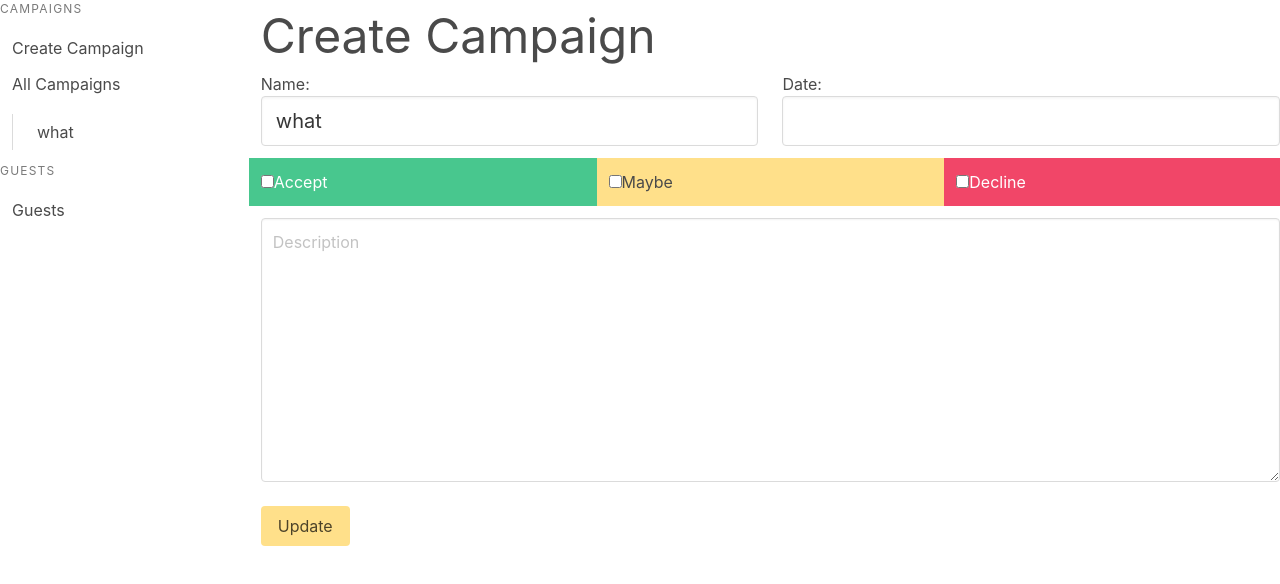
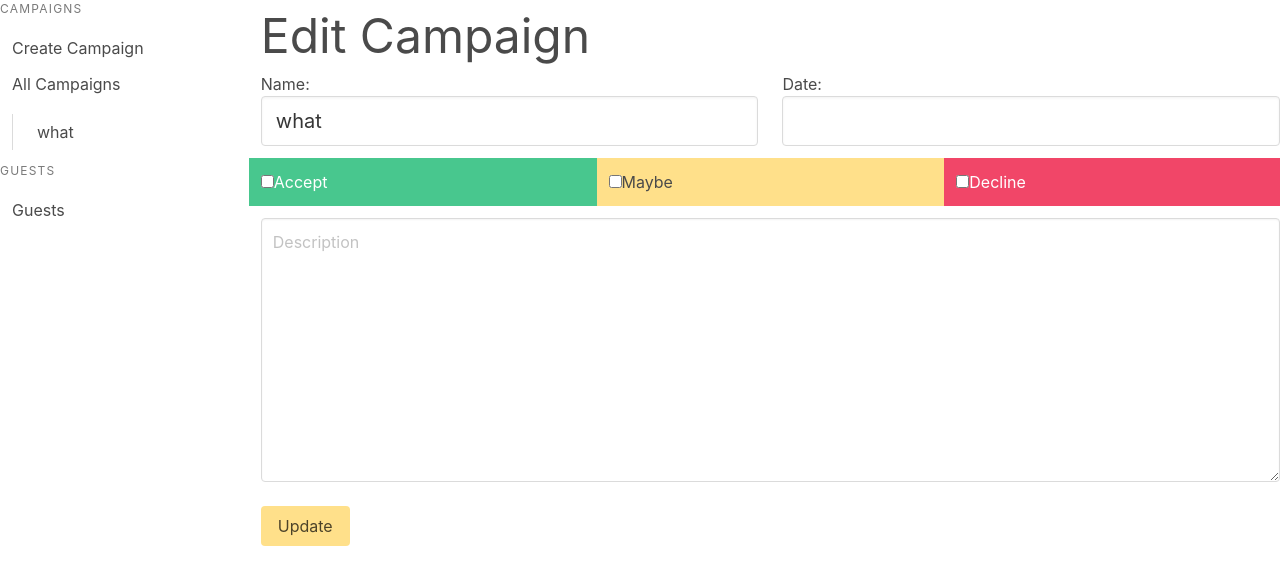
Before and after one commit to shmuelpro/rsvp-admin-frontend, a React (Create React App) app: page /createcampaign/1 in a window 1280 px wide. Shown: the top 584 px of the page. Built offline with nearby package versions, Linux system fonts and the light colour scheme; no server answers.

Commit message:
fixed notification

```diff
--- a/package.json
+++ b/package.json
@@ -32,5 +32,5 @@
       "last 1 safari version"
     ]
   },
-  "proxy": "http://localhost:4000"
+  "proxy": "http://rsvpadmin/"
 }
--- a/src/App.js
+++ b/src/App.js
@@ -56,16 +56,23 @@ function App() {
 
 
     if (data.id) {
-      campaignsStore.current.update(data);
+      campaignsStore.current.update(data).then((da) => {
+        console.log(da)
+        setNotification("Your Campaign was updated successfully. Your URL is " + createCampaignURL(da.data))
+      })
     } else {
       campaignsStore.current.create(data).then((da) => {
 
-        setNotification("Your Campaign was created successfully. Your URL is " + createCampaignURL(da))
+        setNotification("Your Campaign was created successfully. Your URL is " + createCampaignURL(da.data))
 
       }).catch((error) => {
         setNotification("Failed");
       })
     }
+  }
+
+  function clearNotification() {
+    setNotification("");
   }
 
 
@@ -85,21 +92,21 @@ function App() {
 
               </Route>
               <Route exact path="/createcampaign">
-                <CampaignEditor notification={notification} campaign={{}} state="NEW" edit={editCampaign.bind(this)} />
+                <CampaignEditor notification={notification} clearNotification={clearNotification} campaign={{}} state="NEW" edit={editCampaign.bind(this)} />
               </Route>
               <Route path="/createcampaign/:campaign" component={(props) => {
 
                 var campaign = getCampaign(props.match.params.campaign);
-                console.log("Creating cam  p")
-                console.log(campaign)
-                return <CampaignEditor {...props} campaign={{...campaign}} notification={notification} state="EDITING" edit={editCampaign.bind(this)} />
+
+
+                return <CampaignEditor clearNotification={clearNotification} {...props} campaign={{ ...campaign }} notification={notification} state="EDITING" edit={editCampaign.bind(this)} />
 
               }} />
 
               <Route path="/campaigns" component={(props) => {
 
 
-                return <Campaigns {...props}  campaigns={campaigns} />
+                return <Campaigns {...props} campaigns={campaigns} />
 
               }} />
 
--- a/src/components/CampaignEditor.js
+++ b/src/components/CampaignEditor.js
@@ -5,7 +5,8 @@ export default function CampaignEditor(props) {
     const [inputName, setInputName] = useState(props.campaign.name);
     const [inputDate, setInputDate] = useState(props.campaign.date);
     const [inputDescription, setInputDescription] = useState(props.campaign.description);
-    const [buttonText, setButtonText] = useState();
+    const [buttonText, setButtonText] = useState("Loading");
+    const [title, setTitle] = useState("Loading");
     const [displayNotification,setDisplayNotification] = useState(false)
 
 
@@ -15,11 +16,14 @@ export default function CampaignEditor(props) {
 
     useEffect(() => {
 
+
         if (props.state === "NEW") {
             setButtonText("Create")
+            setTitle("Create Campaign")
         }
         else {
             setButtonText("Update")
+            setTitle("Edit Campaign")
         }
 
         var buttonNum = props.campaign.buttonsNum;
@@ -54,11 +58,13 @@ export default function CampaignEditor(props) {
 
         if(props.notification !== ""){
             setDisplayNotification(true)
+        }else{
+            setDisplayNotification(false)
         }
 
 
        const to =  setTimeout(() => {
-            setDisplayNotification(false)
+          props.clearNotification();
         }, 10000)
 
         return (()=>{clearTimeout(to)})
@@ -78,9 +84,9 @@ export default function CampaignEditor(props) {
 
 
     return (<div>
-        <h1 className="is-size-1">Create Campaign</h1>
+        <h1 className="is-size-1">{title}</h1>
         <div className={`floating-notification notification is-success ${displayNotification?"":"is-hidden"}`}>
-            <button className="delete" onClick={()=>{setDisplayNotification(false)}}></button>
+            <button className="delete" onClick={()=>{props.clearNotification()}}></button>
             {props.notification}
 
         </div>
```
